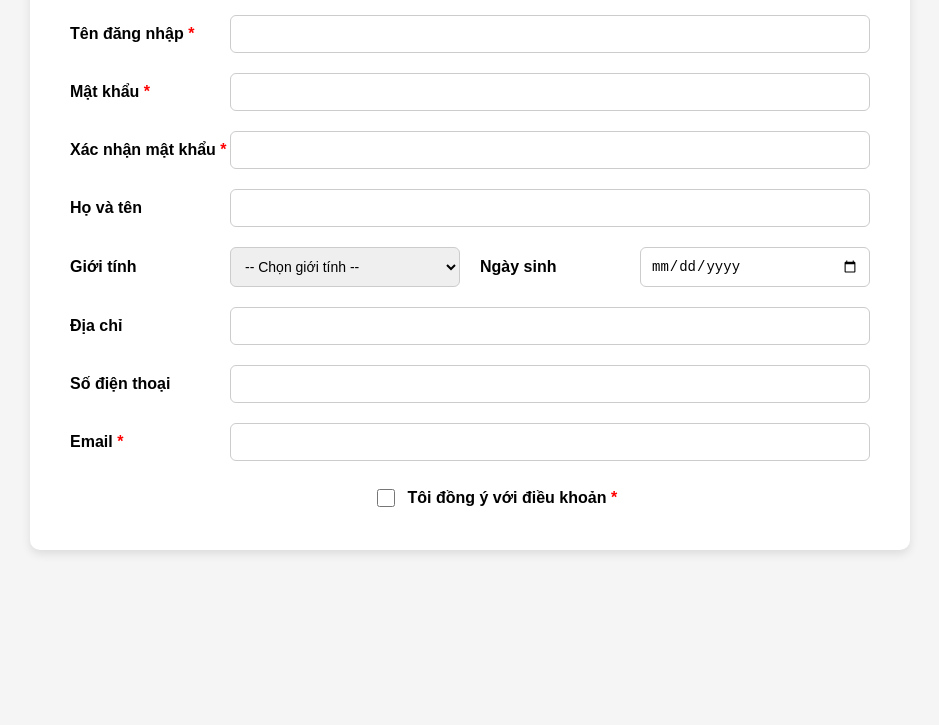
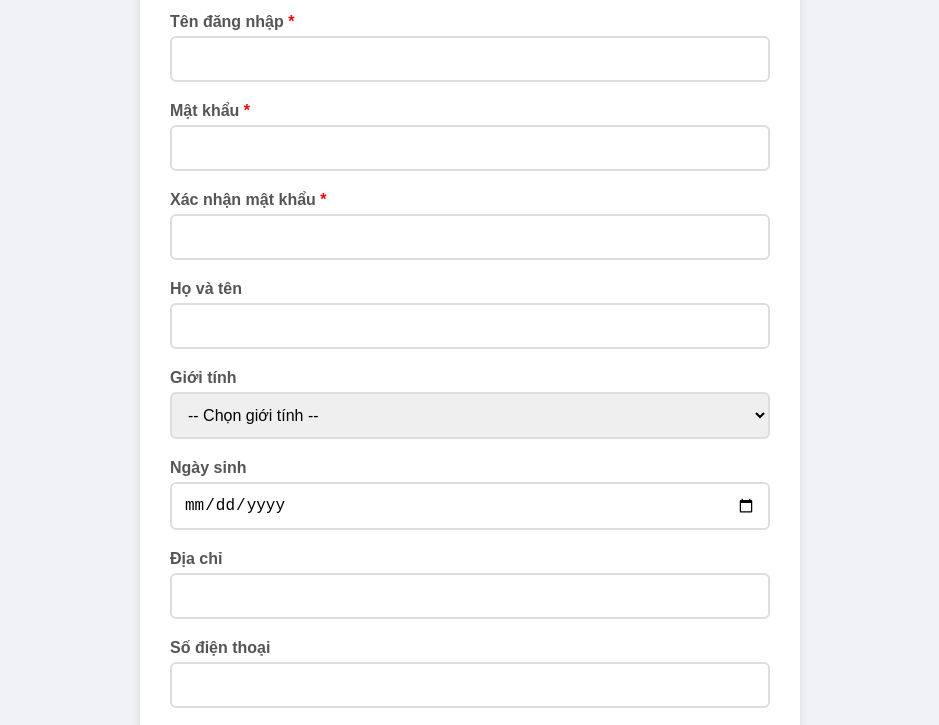
Before and after one commit to Phatz247/Phatz247.github.io, a plain HTML site: page web/register.html in a window 1280 px wide. Shown: the part 118-843 px from the top of the page, without its empty margins (170-1109 px from the left). Before the commit the page ends 800 px from the top, so only its background shows below. Drawn offline with Linux system fonts and the light colour scheme.

Commit message:
Update register.css

```diff
--- a/web/css/register.css
+++ b/web/css/register.css
@@ -1,105 +1,104 @@
 body {
   font-family: Arial, sans-serif;
-  background-color: #f5f5f5;
+  background-color: #f0f2f5;
   margin: 0;
-  padding: 0;
+  padding: 20px;
 }
 
 .form-container {
-  max-width: 800px;
-  margin: 40px auto;
-  margin-top: 5px;
-  background-color: #fff;
-  padding: 40px;
-  border-radius: 10px;
-  box-shadow: 0 4px 10px rgba(0, 0, 0, 0.1);
+  max-width: 600px;
+  margin: 0 auto;
+  background-color: white;
+  padding: 30px;
+  border-radius: 8px;
+  box-shadow: 0 2px 10px rgba(0, 0, 0, 0.1);
 }
 
 h1 {
   text-align: center;
+  color: #333;
   margin-bottom: 30px;
-}
-
-form {
-  display: flex;
-  flex-direction: column;
-  gap: 20px;
+  font-size: 28px;
 }
 
 .form-group {
-  display: flex;
-  align-items: center;
+  margin-bottom: 20px;
 }
 
 label {
-  width: 160px;
+  display: block;
+  margin-bottom: 5px;
   font-weight: bold;
+  color: #555;
 }
 
-.form-group input,
-.form-group select {
-  flex: 1;
-  padding: 10px;
-  font-size: 14px;
+input,
+select {
+  width: 100%;
+  padding: 12px;
+  border: 2px solid #ddd;
   border-radius: 6px;
-  border: 1px solid #ccc;
+  font-size: 16px;
+  box-sizing: border-box;
 }
 
-.form-row {
-  display: flex;
-  gap: 20px;
+input:focus,
+select:focus {
+  outline: none;
+  border-color: #2196f3;
 }
 
-.form-row .form-group {
-  flex: 1;
+.required {
+  color: #e74c3c;
 }
 
 .checkbox-group {
-  display: flex;
-  align-items: center;
-  justify-content: center;
-  font-size: 16px;
+  text-align: center;
+  margin: 25px 0;
 }
 
-.checkbox-group input[type="checkbox"] {
-  margin-right: 10px;
+.checkbox-group input {
+  width: auto;
+  margin-right: 8px;
+  transform: scale(1.2);
 }
 
-.checkbox-wrapper {
-  display: flex;
-  align-items: center;
-  justify-content: center;
-  gap: 10px;
-  margin-top: 5px;
-  font-size: 16px;
-  white-space: nowrap;
+.checkbox-group label {
+  display: inline;
+  font-weight: normal;
 }
 
-.checkbox-wrapper input[type="checkbox"] {
-  width: 18px;
-  height: 18px;
+.terms-link {
+  color: #2196f3;
+  text-decoration: none;
 }
 
-.required {
-  color: red;
+.terms-link:hover {
+  text-decoration: underline;
+}
+
+button {
+  width: 100%;
+  padding: 15px;
+  background-color: #2196f3;
+  color: white;
+  border: none;
+  border-radius: 6px;
+  font-size: 18px;
+  font-weight: bold;
+  cursor: pointer;
+  transition: background-color 0.3s;
+}
+
+button:hover {
+  background-color: #1976d2;
+}
+
+button:disabled {
+  background-color: #cccccc;
+  cursor: not-allowed;
 }
 
 .submit-btn {
-  text-align: center;
-  margin-top: 5px;
   display: none;
 }
-
-button {
-  padding: 12px 24px;
-  font-size: 16px;
-  background-color: #4a90e2;
-  color: white;
-  border: none;
-  border-radius: 6px;
-  cursor: pointer;
-}
-
-button:hover {
-  background-color: #357ab8;
-}
```
